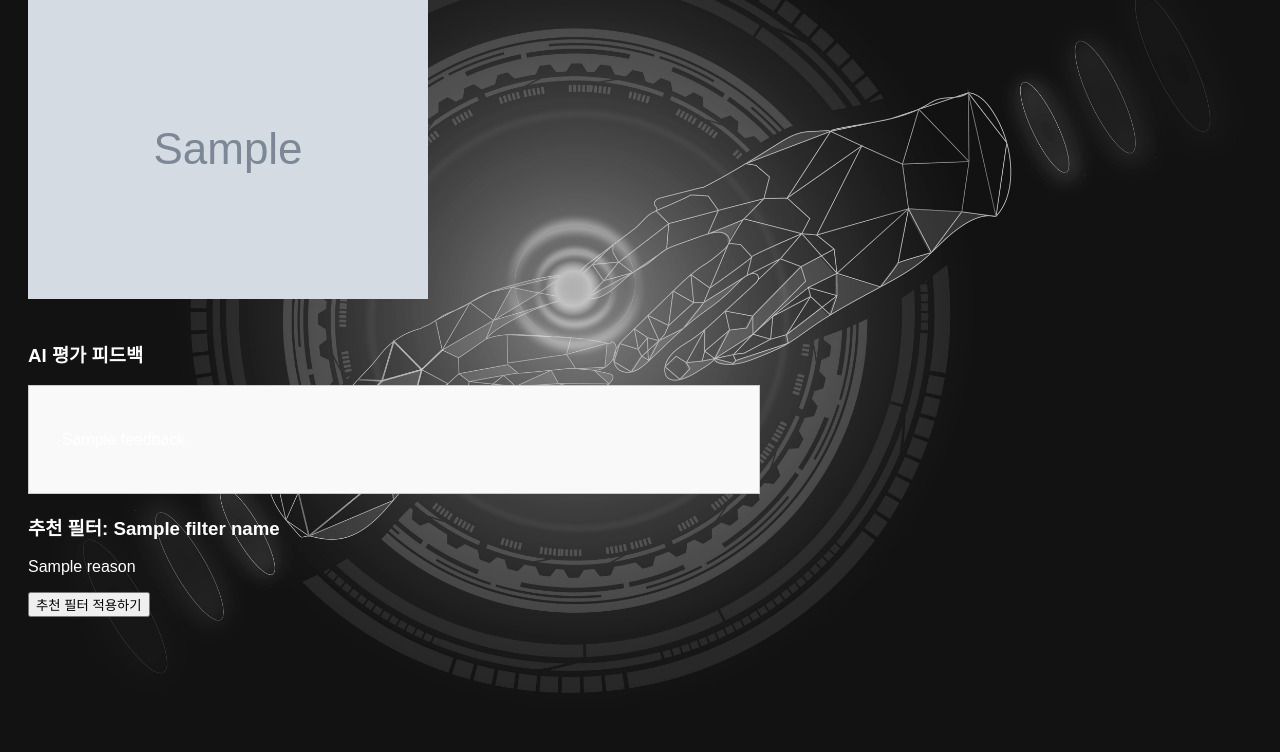
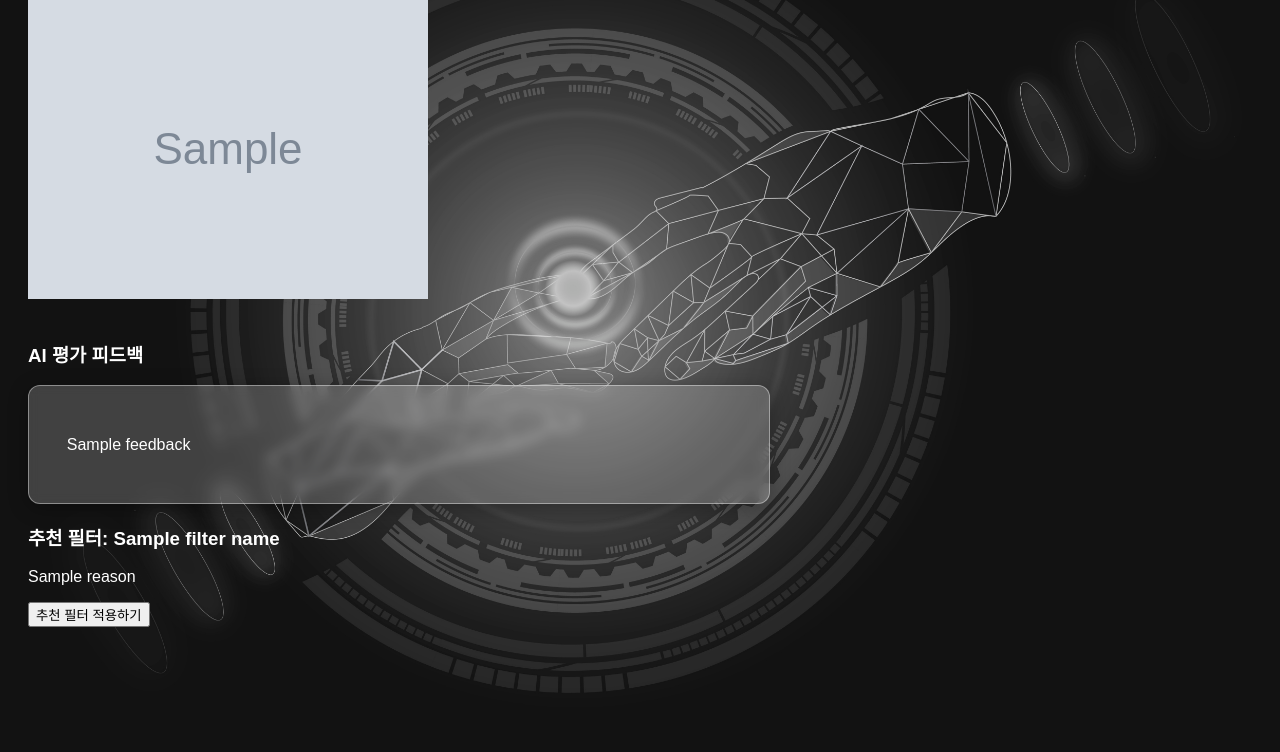
Before and after one commit to JangGandhi/photo-feedback-ollama, a Flask app: template templates/result.html in a window 1280 px wide. Shown: the part 104-856 px from the top of the page. Run offline with Flask 3, Linux system fonts and the light colour scheme; the template is opened without the code that fills it: most values are stand-ins (such as "Sample title", 1, 10 or a date in 2020); grey boxes marked "Sample" are stand-in pictures.

Commit message:
feat_design_background add

```diff
--- a/templates/result.html
+++ b/templates/result.html
@@ -15,12 +15,16 @@
       background-repeat: no-repeat;
     }
     .feedback-box {
-      white-space: pre-wrap;
-      border: 1px solid #ccc;
-      padding: 15px;
-      max-width: 700px;
-      line-height: 1.6;
-      background-color: #f9f9f9;
+        white-space: pre-wrap;
+        border: 1px solid rgba(255, 255, 255, 0.4);
+        padding: 20px;
+        max-width: 700px;
+        line-height: 1.6;
+        background-color: rgba(255, 255, 255, 0.2);
+        color: #fff;
+        border-radius: 12px;
+        backdrop-filter: blur(6px);
+        box-shadow: 0 4px 20px rgba(0,0,0,0.3);
     }
   </style>
 </head>
```
Also changed, not shown: templates/history.html (+12 -8 lines), static/uploads/filtered_20250620_232716_KakaoTalk_Photo_2025-06-20-00-12-57.jpeg (added), static/uploads/filtered_20250620_232833_KakaoTalk_Photo_2025-06-20-02-44-16.jpeg (added), 7 other files.
